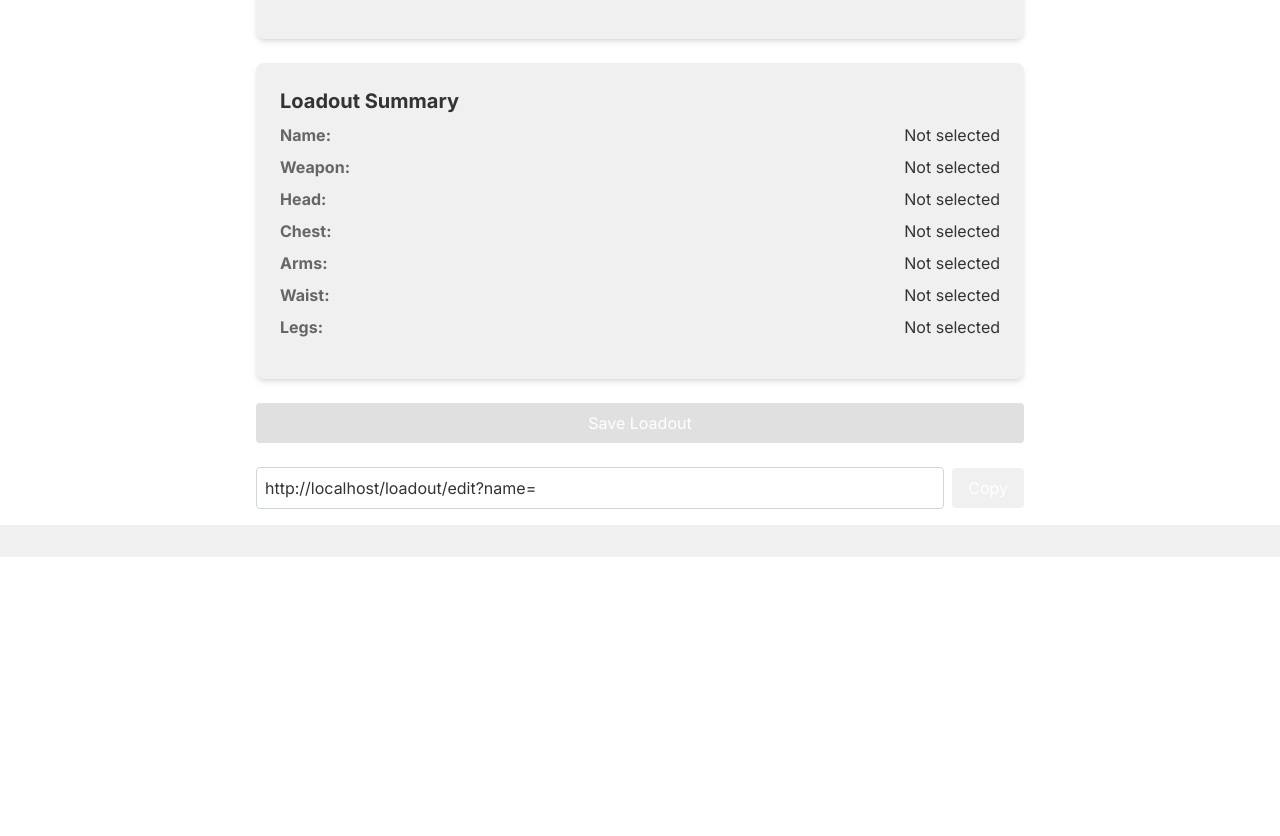
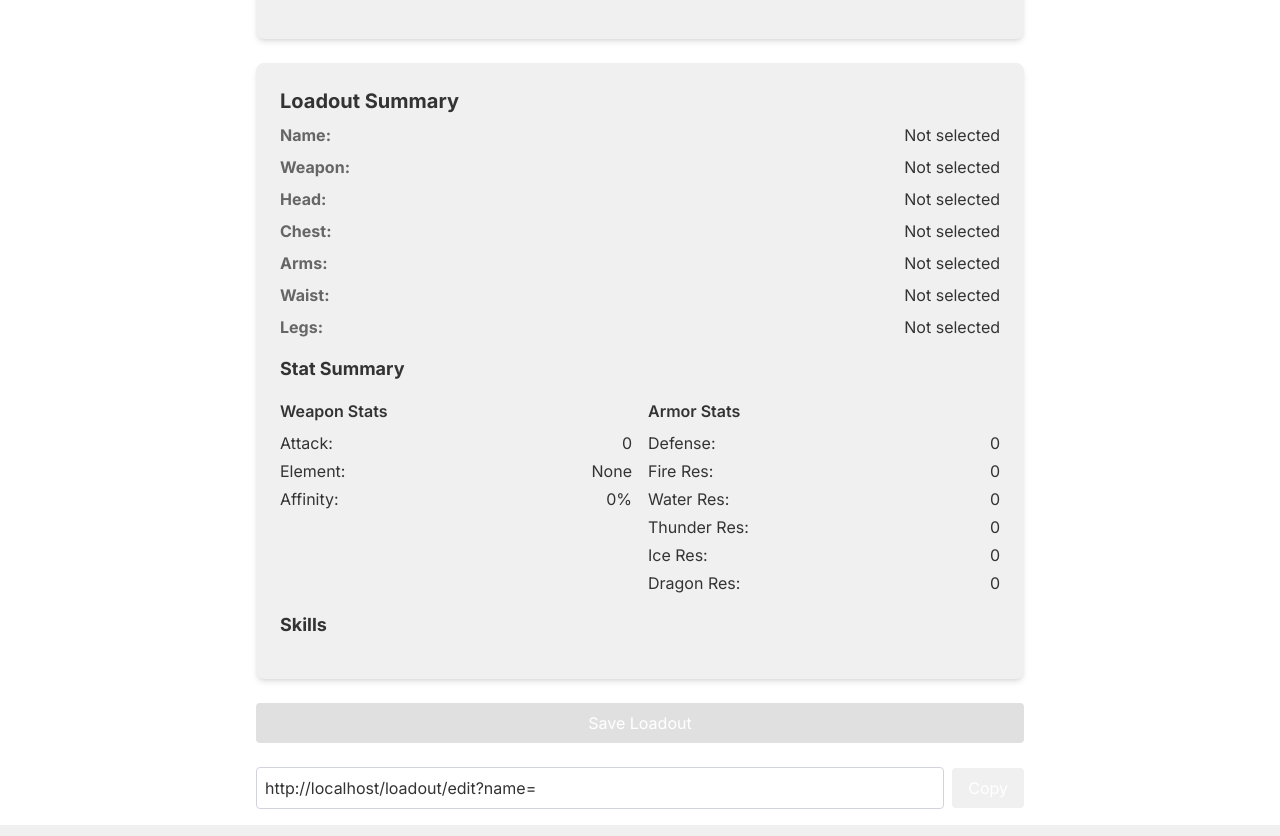
Before and after one commit to askleon/monster-hunter-wilds-wiki, a Next.js app: page /loadout/new in a window 1280 px wide. Shown: the part 723-1559 px from the top of the page. Before the commit the page ends 1280 px from the top, so only its background shows below. Built offline with nearby package versions, Linux system fonts and the light colour scheme.

Commit message:
loadout with skill and stat summary

```diff
--- a/app/components/ArmorSkillSummary.tsx
+++ b/app/components/ArmorSkillSummary.tsx
@@ -1,17 +1,21 @@
 import React from 'react';
 import { ArmorSet } from '@/lib/armors';
+import { Skill, getSkillByName } from '@/lib/skills';
 
 export function ArmorSkillSummary({ armorSet }: { armorSet: ArmorSet }) {
   const skillSummary = armorSet.pieces.reduce((acc, piece) => {
-    piece.skills.forEach(skill => {
-      if (acc[skill.name]) {
-        acc[skill.name] += skill.level;
-      } else {
-        acc[skill.name] = skill.level;
+    piece.skills.forEach(armorSkill => {
+      const fullSkill = getSkillByName(armorSkill.name);
+      if (fullSkill) {
+        if (acc[armorSkill.name]) {
+          acc[armorSkill.name].level += armorSkill.level;
+        } else {
+          acc[armorSkill.name] = { ...fullSkill, level: armorSkill.level };
+        }
       }
     });
     return acc;
-  }, {} as Record<string, number>);
+  }, {} as Record<string, Skill & { level: number }>);
 
   return (
     <div>
@@ -20,10 +24,10 @@ export function ArmorSkillSummary({ armorSet }: { armorSet: ArmorSet }) {
         <span>Level</span>
       </div>
       <ul className="space-y-1">
-        {Object.entries(skillSummary).map(([skill, level]) => (
-          <li key={skill} className="text-primary flex justify-between">
-            <span>{skill}</span>
-            <span>Lv. {level}</span>
+        {Object.values(skillSummary).map((skill) => (
+          <li key={skill.name} className="text-primary flex justify-between">
+            <span>{skill.name}</span>
+            <span>Lv. {skill.level}/{skill.maxLevel}</span>
           </li>
         ))}
       </ul>
--- a/app/components/LoadoutBuilder.tsx
+++ b/app/components/LoadoutBuilder.tsx
@@ -7,6 +7,8 @@ import { getAllArmorSets, ArmorSet, ArmorPiece, getArmorPieceById } from '@/lib/
 import { Card } from '@/app/components/Card';
 import { CustomDropdown } from '@/app/components/CustomDropdown';
 import { useToast } from '@/app/components/Toast';
+import { StatSummary } from '@/app/components/StatSummary';
+import { SkillSummary } from '@/app/components/SkillSummary';
 
 export interface Loadout {
   name: string;
@@ -192,6 +194,7 @@ export default function LoadoutBuilder({ loadoutName }: LoadoutBuilderProps) {
         title="Loadout Summary"
         className="bg-secondary"
         description={
+          <div className="space-y-4">
             <div className="space-y-2">
               {renderSummaryItem('name', loadout.name)}
               {renderSummaryItem('weapon', loadout.weapon)}
@@ -200,6 +203,9 @@ export default function LoadoutBuilder({ loadoutName }: LoadoutBuilderProps) {
               {renderSummaryItem('arms', loadout.arms)}
               {renderSummaryItem('waist', loadout.waist)}
               {renderSummaryItem('legs', loadout.legs)}
+            </div>
+            <StatSummary loadout={loadout} />
+            <SkillSummary loadout={loadout} />
           </div>
         }
       />
--- /dev/null
+++ b/app/components/SkillSummary.tsx
@@ -0,0 +1,59 @@
+import React from 'react';
+import { Loadout } from './LoadoutBuilder';
+import { Skill, getSkillByName } from '@/lib/skills';
+import { ArmorPiece } from '@/lib/armors';
+
+interface SkillSummaryProps {
+  loadout: Loadout;
+}
+
+export function SkillSummary({ loadout }: SkillSummaryProps) {
+  const calculateSkills = (): (Skill & { level: number })[] => {
+    const skillMap: Record<string, Skill & { level: number }> = {};
+
+    const armorPieces: (ArmorPiece | null)[] = [loadout.head, loadout.chest, loadout.arms, loadout.waist, loadout.legs];
+
+    armorPieces.forEach((armorPiece) => {
+      if (armorPiece && armorPiece.skills) {
+        armorPiece.skills.forEach((armorSkill) => {
+          const fullSkill = getSkillByName(armorSkill.name);
+          if (fullSkill) {
+            if (skillMap[armorSkill.name]) {
+              skillMap[armorSkill.name].level += armorSkill.level;
+            } else {
+              skillMap[armorSkill.name] = { ...fullSkill, level: armorSkill.level };
+            }
+          }
+        });
+      }
+    });
+
+    return Object.values(skillMap);
+  };
+
+  const skills = calculateSkills();
+
+  return (
+    <div className="space-y-2">
+      <h3 className="text-lg font-bold text-primary">Skills</h3>
+      {skills.map((skill) => (
+        <div key={skill.name} className="flex items-center space-x-2">
+          <span className="font-medium w-1/3 text-primary">{skill.name}</span>
+          <div className="flex-grow flex justify-end items-center space-x-1">
+            {Array.from({ length: skill.maxLevel }).map((_, index) => (
+              <div
+                key={index}
+                className={`w-4 h-4 border ${
+                  index < skill.level
+                    ? 'bg-skill-active border-skill-active'
+                    : 'bg-skill-inactive border-skill-inactive'
+                }`}
+              />
+            ))}
+          </div>
+          <span className="text-sm w-16 text-right text-secondary">Lv. {skill.level}/{skill.maxLevel}</span>
+        </div>
+      ))}
+    </div>
+  );
+}
--- /dev/null
+++ b/app/components/StatSummary.tsx
@@ -0,0 +1,78 @@
+import React from 'react';
+import { Loadout } from './LoadoutBuilder';
+import { ArmorPiece } from '@/lib/armors';
+
+interface StatSummaryProps {
+  loadout: Loadout;
+}
+
+export function StatSummary({ loadout }: StatSummaryProps) {
+  const calculateTotalDefense = () => {
+    return ['head', 'chest', 'arms', 'waist', 'legs'].reduce((total, part) => {
+      const piece = loadout[part as keyof Loadout];
+      return total + ((piece as ArmorPiece)?.defense || 0);
+    }, 0);
+  };
+
+  const getElementInfo = () => {
+    const element = loadout.weapon?.stats.element;
+    return element ? `${element.type} (${element.value})` : 'None';
+  };
+
+  const calculateTotalResistances = () => {
+    const resistances = { fire: 0, water: 0, thunder: 0, ice: 0, dragon: 0 };
+    ['head', 'chest', 'arms', 'waist', 'legs'].forEach((part) => {
+      const piece = loadout[part as keyof Loadout] as ArmorPiece;
+      if (piece && piece.resistances) {
+        Object.entries(piece.resistances).forEach(([key, value]) => {
+          resistances[key as keyof typeof resistances] += value;
+        });
+      }
+    });
+    return resistances;
+  };
+
+  const totalResistances = calculateTotalResistances();
+
+  return (
+    <div className="space-y-4">
+      <h3 className="text-lg font-bold">Stat Summary</h3>
+      <div className="grid grid-cols-2 gap-4">
+        <div>
+          <h4 className="font-semibold mb-2">Weapon Stats</h4>
+          <ul className="space-y-1">
+            <li className="flex justify-between">
+              <span>Attack:</span>
+              <span>{loadout.weapon?.stats.attack || 0}</span>
+            </li>
+            <li className="flex justify-between">
+              <span>Element:</span>
+              <span>{getElementInfo()}</span>
+            </li>
+            <li className="flex justify-between">
+              <span>Affinity:</span>
+              <span>{loadout.weapon?.stats.affinity || 0}%</span>
+            </li>
+          </ul>
+        </div>
+        <div>
+          <h4 className="font-semibold mb-2">Armor Stats</h4>
+          <ul className="space-y-1">
+            <li className="flex justify-between">
+              <span>Defense:</span>
+              <span>{calculateTotalDefense()}</span>
+            </li>
+            {Object.entries(totalResistances).map(([element, value]) => (
+              <li key={element} className="flex justify-between">
+                <span>{element.charAt(0).toUpperCase() + element.slice(1)} Res:</span>
+                <span className={value > 0 ? 'text-green-500' : value < 0 ? 'text-red-500' : ''}>
+                  {value > 0 ? '+' : ''}{value}
+                </span>
+              </li>
+            ))}
+          </ul>
+        </div>
+      </div>
+    </div>
+  );
+}
--- a/app/globals.css
+++ b/app/globals.css
@@ -13,6 +13,8 @@
   --border-color: #cccccc;
   --shadow-color: rgba(0, 0, 0, 0.1);
   --bg-hover: rgba(0, 0, 0, 0.05);
+  --skill-active: #0066cc;  /* Bright blue for active skill boxes */
+  --skill-inactive: #d1d5db;  /* Light gray for inactive skill boxes */
 }
 
 .dark {
@@ -25,6 +27,8 @@
   --border-color: #233554;  /* Mid-tone blue for borders */
   --shadow-color: rgba(230, 241, 255, 0.1);  /* Light blue shadow */
   --bg-hover: rgba(255, 255, 255, 0.05);  /* Light hover background */
+  --skill-active: #58a6ff;  /* Bright blue for active skill boxes in dark mode */
+  --skill-inactive: #4b5563;  /* Darker gray for inactive skill boxes in dark mode */
 }
 
 body {
@@ -103,6 +107,10 @@ input:focus {
 .border-color { border-color: var(--border-color); }
 .shadow-color { box-shadow: 0 2px 4px var(--shadow-color); }
 .hover-bg { background-color: var(--bg-hover); }
+.bg-skill-active { background-color: var(--skill-active); }
+.bg-skill-inactive { background-color: var(--skill-inactive); }
+.border-skill-active { border-color: var(--skill-active); }
+.border-skill-inactive { border-color: var(--skill-inactive); }
 
 /* Transition for smooth theme switching */
 body, input, button {
--- a/lib/armors.ts
+++ b/lib/armors.ts
@@ -1,10 +1,12 @@
+import { Skill } from './skills';
+
 export interface ArmorPiece {
   id: string;
   name: string;
   type: 'Head' | 'Chest' | 'Arms' | 'Waist' | 'Legs';
   rarity: number;
   defense: number;
-  skills: { name: string; level: number }[];
+  skills: { name: string; level: number }[]; // Keep this as is
   resistances: {
     fire: number;
     water: number;
--- /dev/null
+++ b/lib/skills.ts
@@ -0,0 +1,45 @@
+export interface Skill {
+  name: string;
+  maxLevel: number;
+}
+
+export const skills: Skill[] = [
+  { name: 'Attack Boost', maxLevel: 7 },
+  { name: 'Defense Boost', maxLevel: 7 },
+  { name: 'Health Boost', maxLevel: 3 },
+  { name: 'Critical Eye', maxLevel: 7 },
+  { name: 'Weakness Exploit', maxLevel: 3 },
+  { name: 'Critical Boost', maxLevel: 3 },
+  { name: 'Earplugs', maxLevel: 5 },
+  { name: 'Windproof', maxLevel: 5 },
+  { name: 'Tremor Resistance', maxLevel: 3 },
+  { name: 'Fire Resistance', maxLevel: 3 },
+  { name: 'Water Resistance', maxLevel: 3 },
+  { name: 'Thunder Resistance', maxLevel: 3 },
+  { name: 'Ice Resistance', maxLevel: 3 },
+  { name: 'Dragon Resistance', maxLevel: 3 },
+  { name: 'Blight Resistance', maxLevel: 3 },
+  { name: 'Stun Resistance', maxLevel: 3 },
+  { name: 'Paralysis Resistance', maxLevel: 3 },
+  { name: 'Sleep Resistance', maxLevel: 3 },
+  { name: 'Poison Resistance', maxLevel: 3 },
+  { name: 'Blast Resistance', maxLevel: 3 },
+  { name: 'Focus', maxLevel: 3 },
+  { name: 'Evade Window', maxLevel: 5 },
+  { name: 'Evade Extender', maxLevel: 3 },
+  { name: 'Quick Sheath', maxLevel: 3 },
+  { name: 'Flinch Free', maxLevel: 3 },
+  { name: 'Speed Eating', maxLevel: 3 },
+  { name: 'Free Meal', maxLevel: 3 },
+  { name: 'Wide-Range', maxLevel: 5 },
+  { name: 'Mushroomancer', maxLevel: 3 },
+  { name: 'Divine Blessing', maxLevel: 5 },
+];
+
+export function getSkillByName(name: string): Skill | undefined {
+  return skills.find(skill => skill.name === name);
+}
+
+export function getAllSkills(): Skill[] {
+  return skills;
+}
```
Lines whose indentation alone changed are shown as unchanged.
